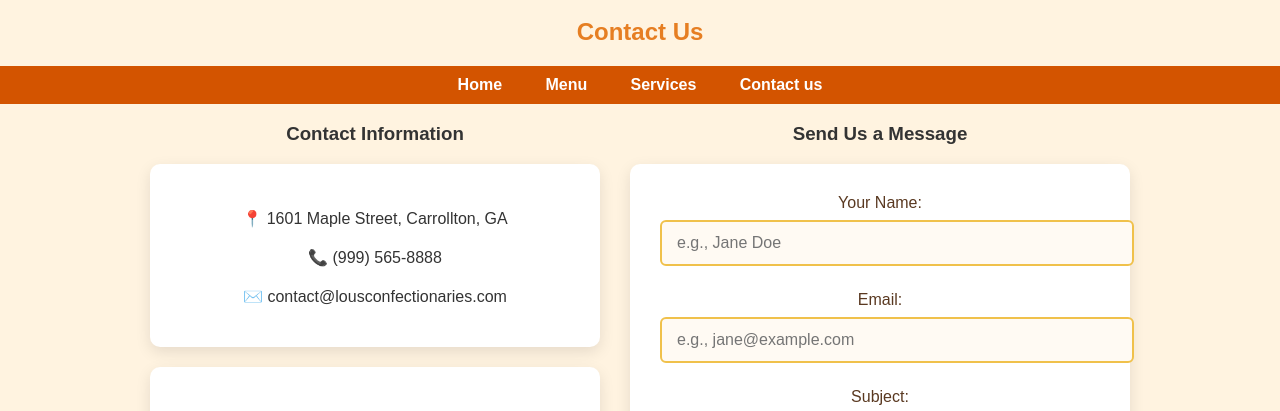
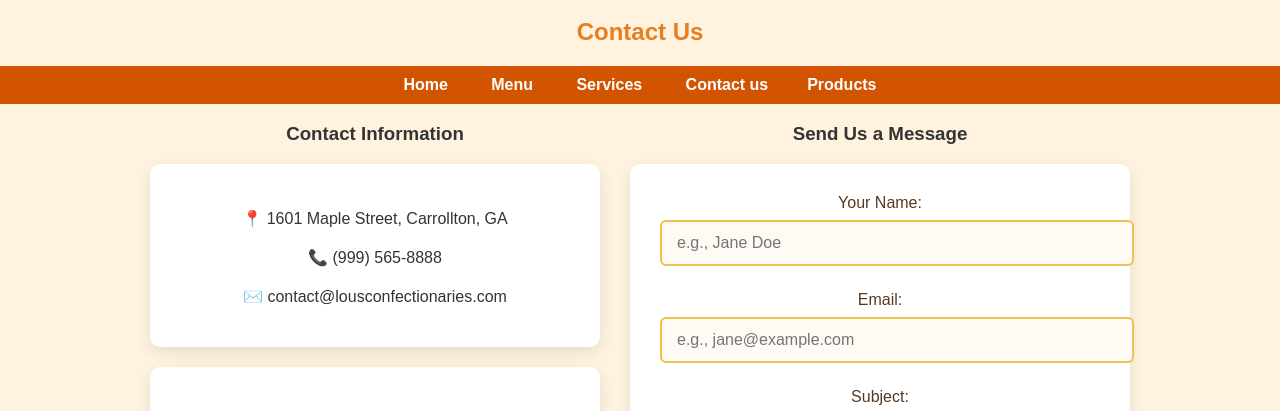
Before and after one commit to nbabagana/web-project, a plain HTML site: page contact.html in a window 1280 px wide. Shown: the part 315-726 px from the top of the page. Drawn offline with Linux system fonts and the light colour scheme.

Commit message:
edited things

```diff
--- a/contact.html
+++ b/contact.html
@@ -15,7 +15,9 @@
                 <a href="index.html">Home</a> &nbsp;
                 <a href="menu.html">Menu</a> &nbsp;
                 <a href="services.html">Services</a> &nbsp;
-                <a href="contact.html">Contact us</a>
+                <a href="contact.html">Contact us</a>&nbsp;
+		<a href = "products.html"> Products</a>
+
             </b>
         </nav>
     </header>
```
Also changed, not shown: services.html (+4 -2 lines).
